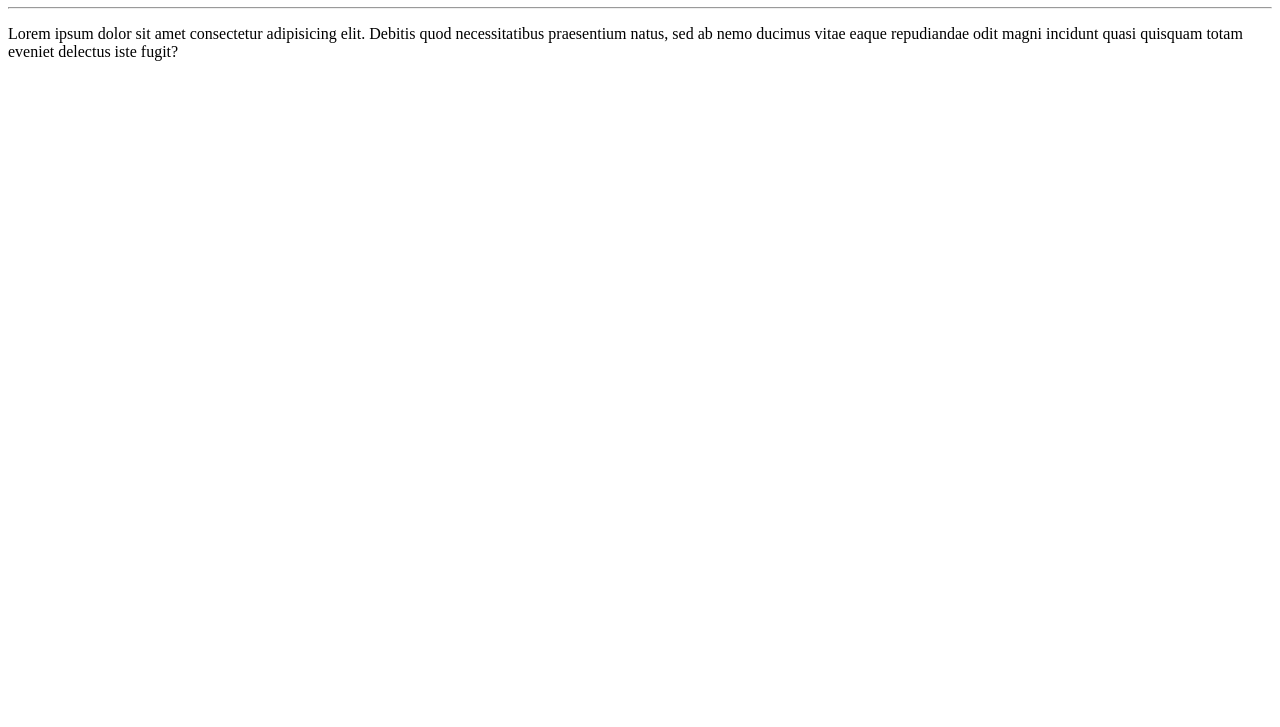
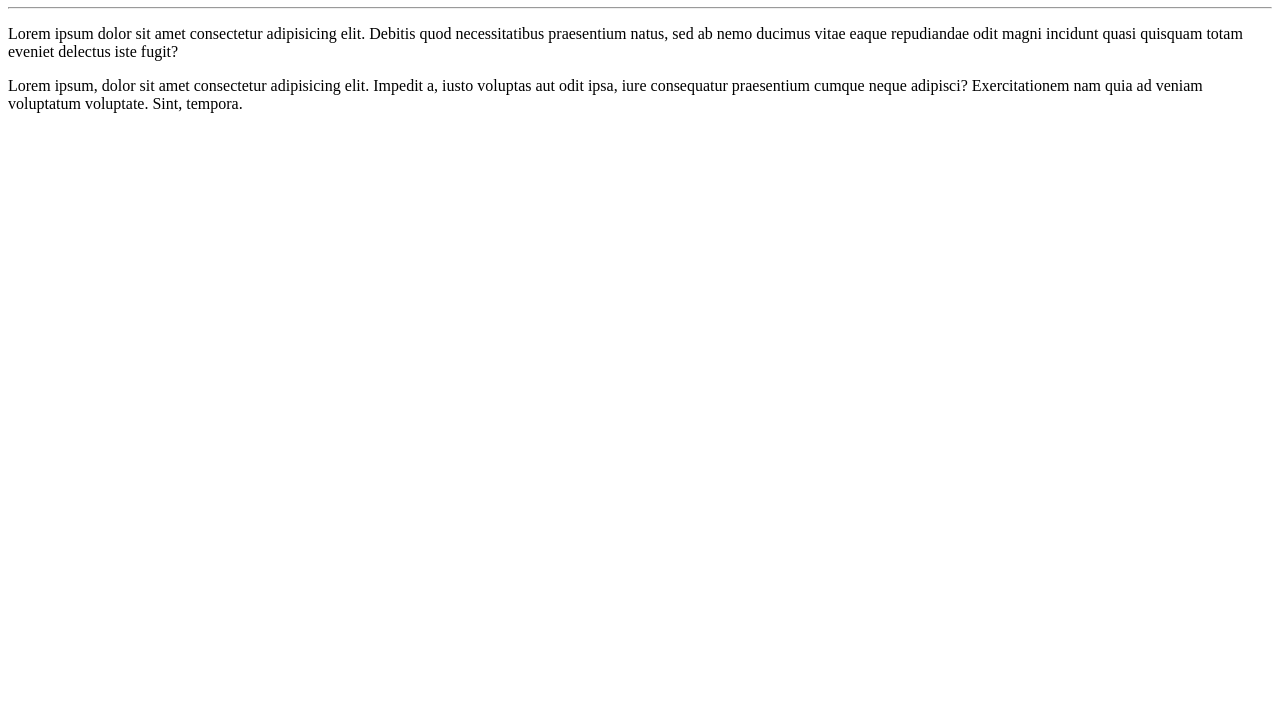
Before and after one commit to MeirelesJunior/Testes, a plain HTML site: page testes-exemplos/index.html in a window 1280 px wide. Shown: the part 73-800 px from the top of the page. Drawn offline with Linux system fonts and the light colour scheme.

Commit message:
paragrafo adicionado

```diff
--- a/testes-exemplos/index.html
+++ b/testes-exemplos/index.html
@@ -10,6 +10,7 @@
     <h1>Testes para GitHub</h1>
     <hr>
     <p>Lorem ipsum dolor sit amet consectetur adipisicing elit. Debitis quod necessitatibus praesentium natus, sed ab nemo ducimus vitae eaque repudiandae odit magni incidunt quasi quisquam totam eveniet delectus iste fugit?</p>
+    <p>Lorem ipsum, dolor sit amet consectetur adipisicing elit. Impedit a, iusto voluptas aut odit ipsa, iure consequatur praesentium cumque neque adipisci? Exercitationem nam quia ad veniam voluptatum voluptate. Sint, tempora.</p>
 
 </body>
 </html>
```
